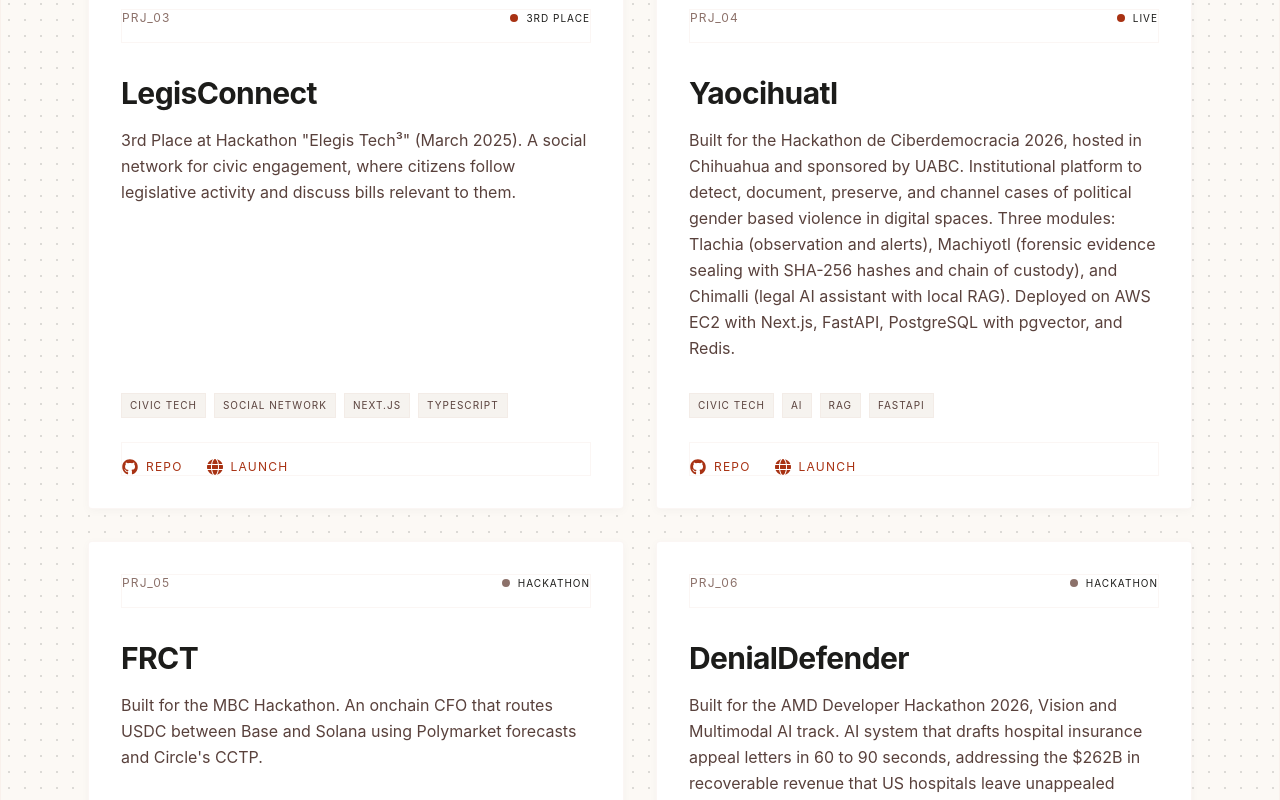
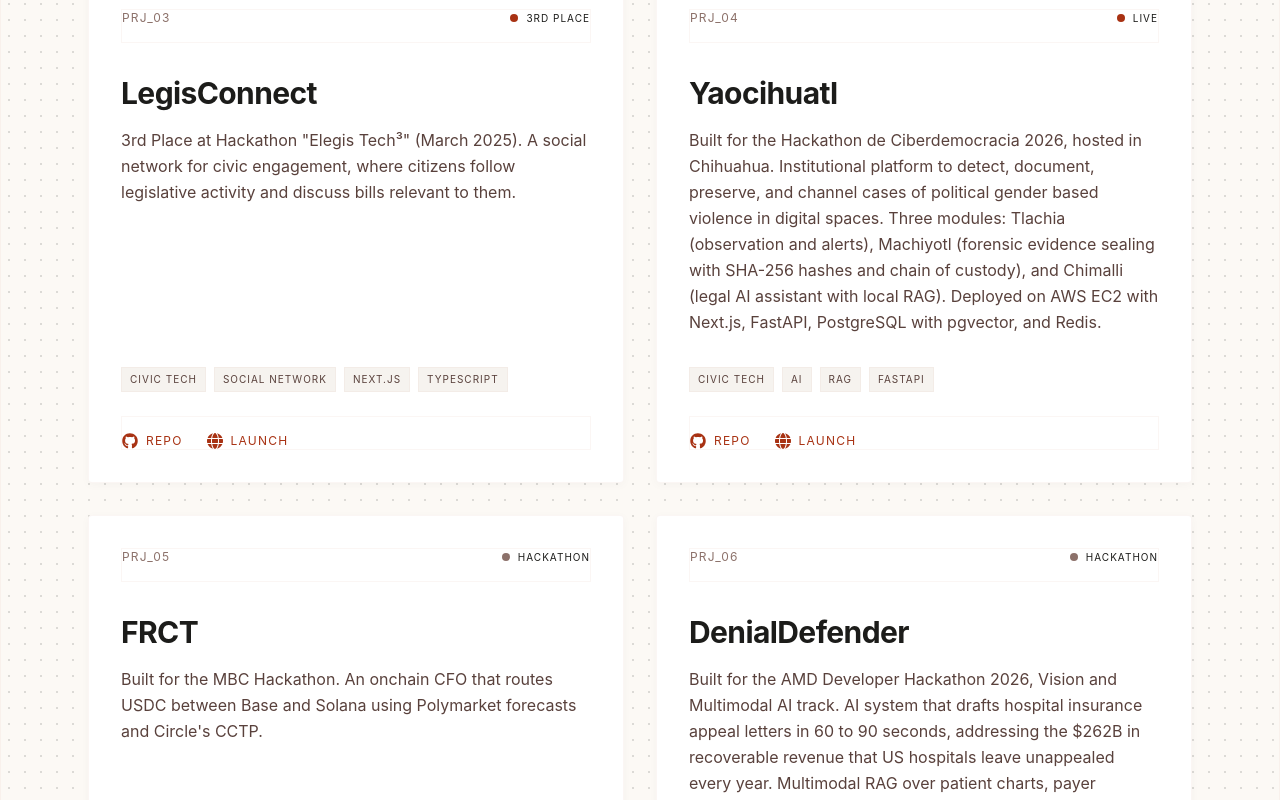
Before and after one commit to jorgesandev/website, a Next.js app: page / in a window 1280 px wide. Shown: the part 3340-4140 px from the top of the page. Built offline with nearby package versions, Linux system fonts and the light colour scheme.

Commit message:
refactor: update Yaocihuatl project description and add Denial Defender web link

```diff
--- a/app/components/PetProjects.tsx
+++ b/app/components/PetProjects.tsx
@@ -34,7 +34,7 @@ export default function PetProjects() {
     {
       id: "PRJ_04",
       name: "Yaocihuatl",
-      description: "Built for the Hackathon de Ciberdemocracia 2026, hosted in Chihuahua and sponsored by UABC. Institutional platform to detect, document, preserve, and channel cases of political gender based violence in digital spaces. Three modules: Tlachia (observation and alerts), Machiyotl (forensic evidence sealing with SHA-256 hashes and chain of custody), and Chimalli (legal AI assistant with local RAG). Deployed on AWS EC2 with Next.js, FastAPI, PostgreSQL with pgvector, and Redis.",
+      description: "Built for the Hackathon de Ciberdemocracia 2026, hosted in Chihuahua. Institutional platform to detect, document, preserve, and channel cases of political gender based violence in digital spaces. Three modules: Tlachia (observation and alerts), Machiyotl (forensic evidence sealing with SHA-256 hashes and chain of custody), and Chimalli (legal AI assistant with local RAG). Deployed on AWS EC2 with Next.js, FastAPI, PostgreSQL with pgvector, and Redis.",
       tech: ["Civic Tech", "AI", "RAG", "FastAPI"],
       status: "LIVE",
       github: "https://github.com/jorgesandev/yaocihuatl",
@@ -55,7 +55,8 @@ export default function PetProjects() {
       description: "Built for the AMD Developer Hackathon 2026, Vision and Multimodal AI track. AI system that drafts hospital insurance appeal letters in 60 to 90 seconds, addressing the $262B in recoverable revenue that US hospitals leave unappealed every year. Multimodal RAG over patient charts, payer policies, clinical literature, and past winning appeals. Runs Qwen 2.5 reasoning and vision models on an AMD Instinct MI300X via vLLM and ROCm.",
       tech: ["AI", "RAG", "Multimodal", "FastAPI"],
       status: "HACKATHON",
-      github: "https://github.com/jorgesandev/denial-defender"
+      github: "https://github.com/jorgesandev/denialdefender",
+      web: "https://www.trydenialdefender.com"
     }
   ];
 
```
